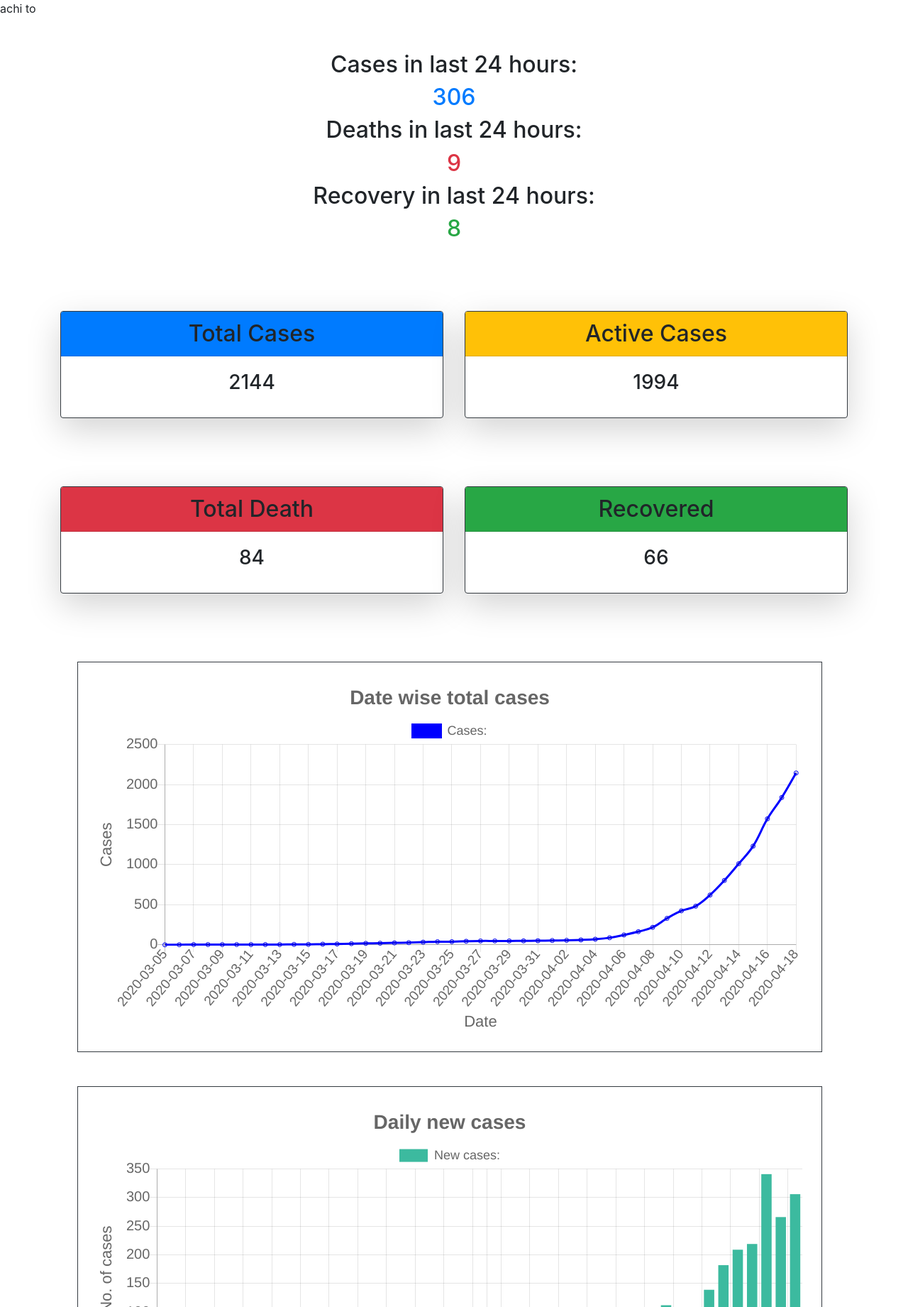
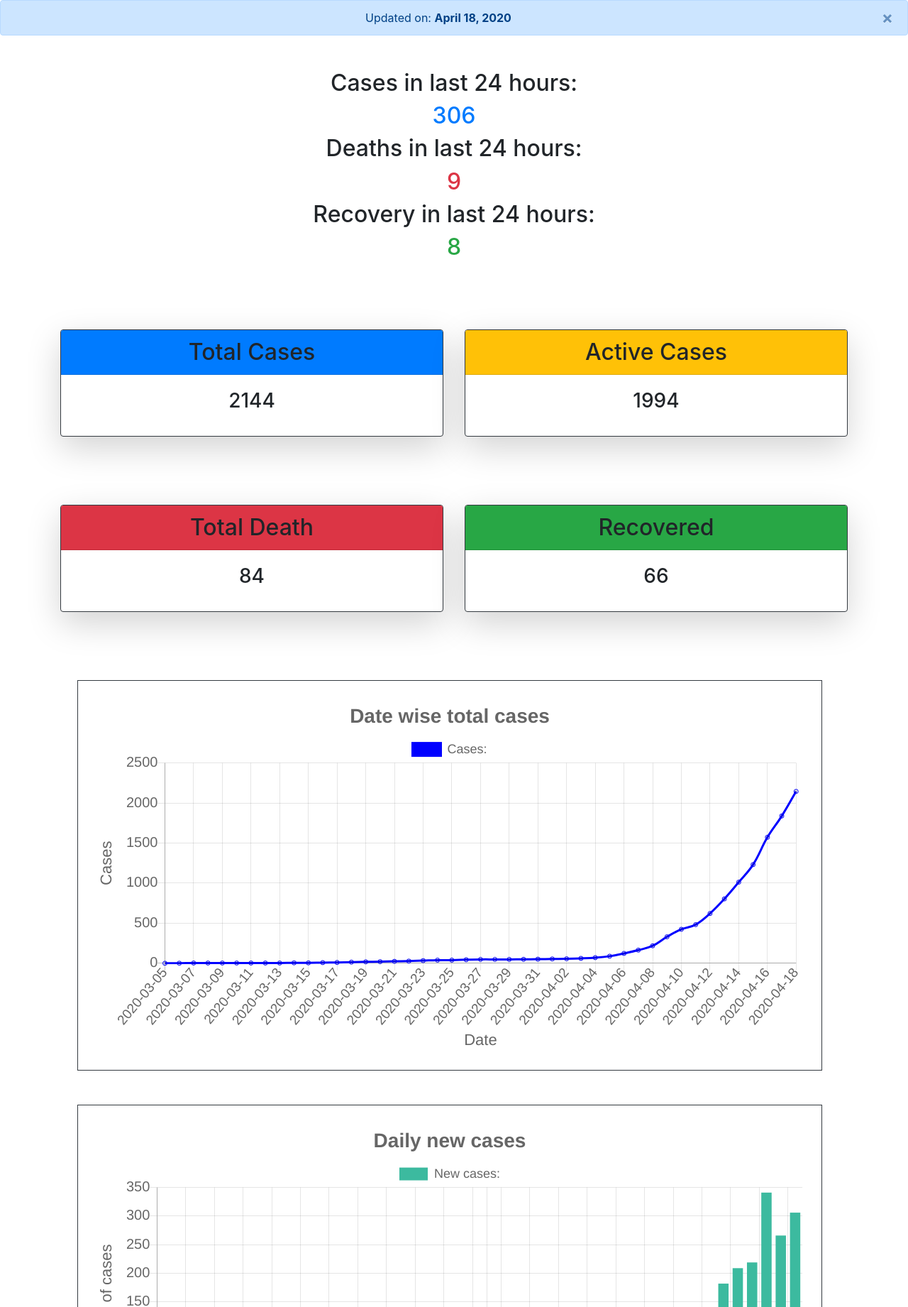
Before and after one commit to Shovon588/corona-info, a Django app: page / in a window 1280 px wide. Shown: the part 79-1920 px from the top of the page at 71% size. Run offline with Django 3.2, Linux system fonts and the light colour scheme; data comes from the database, SQL or seed files in the repository; some libraries are stand-ins or nearby versions.

Commit message:
Reverting

```diff
--- a/district_info/views.py
+++ b/district_info/views.py
@@ -55,6 +55,7 @@ def index(request):
         recovery_info.append(info.new_recovery)
 
     updated = date[-1]
+
     total_case = sum(case_info)
     total_death = sum(death_info)
     total_recovery = sum(recovery_info)
--- a/templates/base.html
+++ b/templates/base.html
@@ -40,14 +40,12 @@
     </div>
 
     {% if updated %}
-<!--    <div class="alert alert-primary alert-dismissible fade show text-center" role="alert">-->
-<!--      Updated on: <strong>{{updated}}</strong>-->
-<!--      <button type="button" class="close" data-dismiss="alert" aria-label="Close">-->
-<!--        <span aria-hidden="true">&times;</span>-->
-<!--      </button>-->
-<!--    </div>-->
-
-    achi to
+    <div class="alert alert-primary alert-dismissible fade show text-center" role="alert">
+      Updated on: <strong>{{updated}}</strong>
+      <button type="button" class="close" data-dismiss="alert" aria-label="Close">
+        <span aria-hidden="true">&times;</span>
+      </button>
+    </div>
     {% endif %}
 
     <div class="container">
--- a/templates/index.html
+++ b/templates/index.html
@@ -1,6 +1,6 @@
 {% extends 'base.html' %}
 
-{%block title_block %}Home Page{% endblock %}
+{%block title_block %}Home{% endblock %}
 
 
 {% block body_block %}
```
